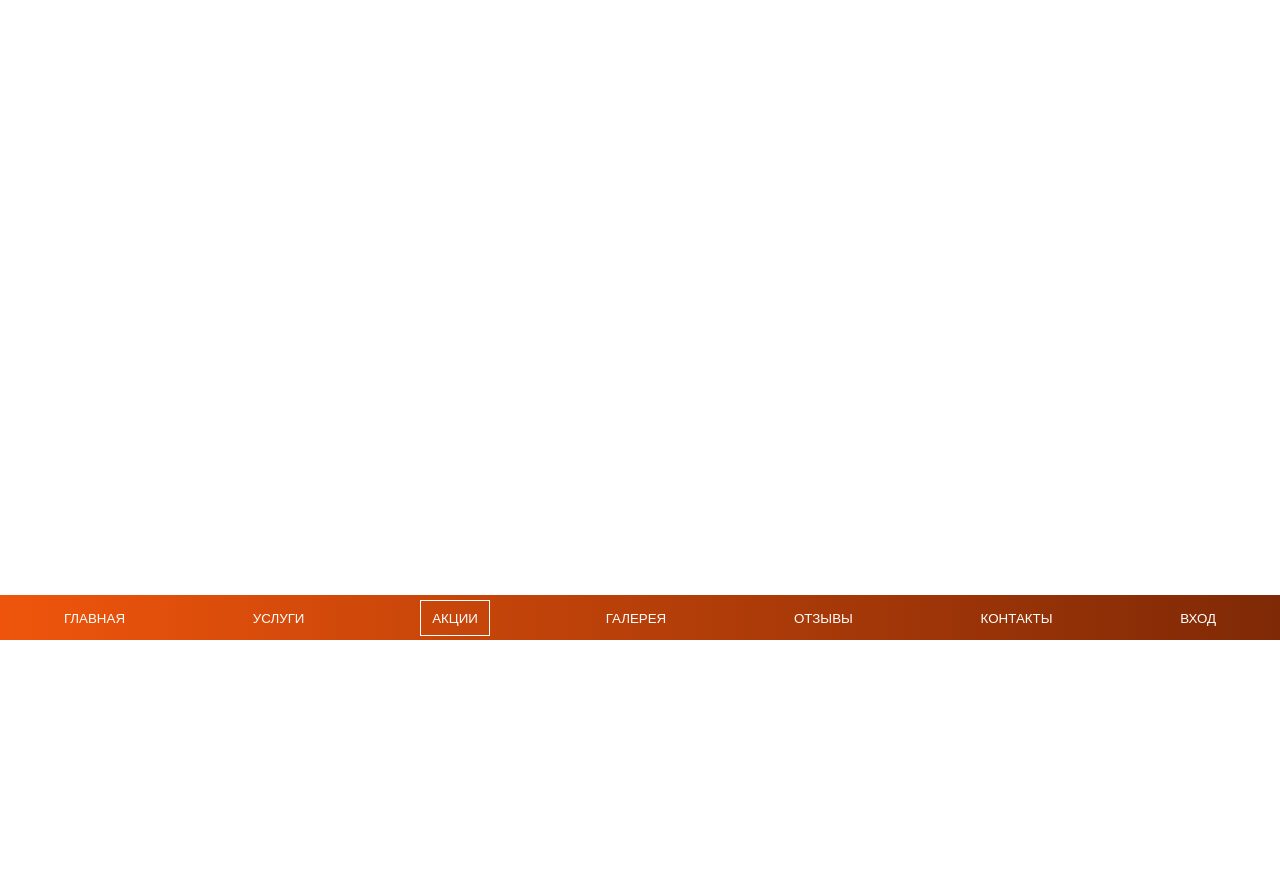
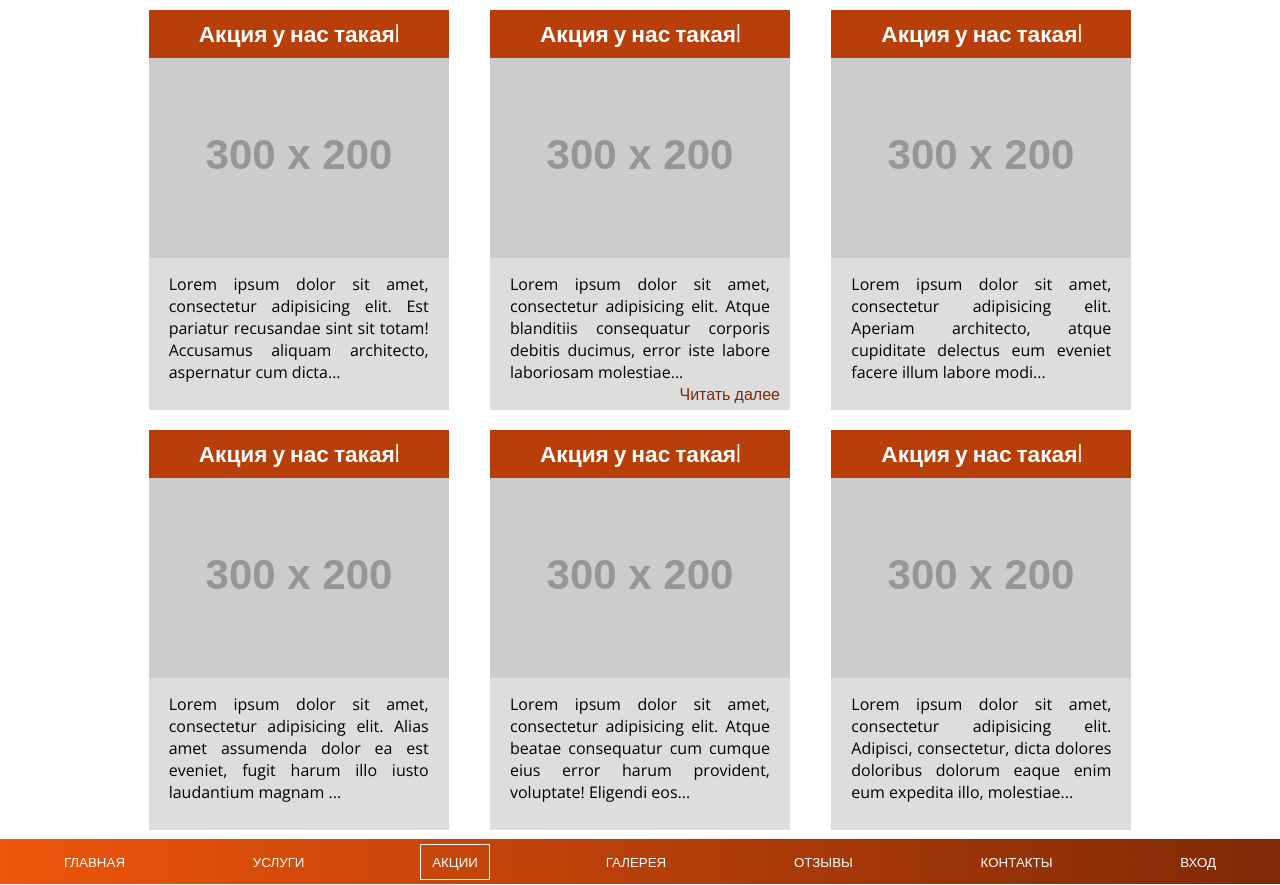
Before and after one commit to frigateStudio/storm.ru, a PHP site: page /html/stock.html in a window 1280 px wide. Shown: the part 160-1045 px from the top of the page. Before the commit the page ends 800 px from the top, so only its background shows below. Run offline with PHP 8.4, Linux system fonts and the light colour scheme; grey boxes labelled with a size stand in for pictures from a placeholder-image service; some libraries are stand-ins or nearby versions.

Commit message:
верстка акций

```diff
--- a/html/stock.html
+++ b/html/stock.html
@@ -50,7 +50,44 @@
         </menu>
     </header>
     <main>
+<div class="stock">
+    <div class="cart_stock">
+        <h3>Акция у нас такая!</h3>
+        <img src="http://dummyimage.com/300x200/439406"/>
+        <p>Lorem ipsum dolor sit amet, consectetur adipisicing elit. Est pariatur recusandae sint sit totam! Accusamus aliquam architecto, aspernatur cum dicta... </p>
 
+    </div>
+    <div class="cart_stock">
+        <h3>Акция у нас такая!</h3>
+        <img src="http://dummyimage.com/300x200/32eee6"/>
+        <p>Lorem ipsum dolor sit amet, consectetur adipisicing elit. Atque blanditiis consequatur corporis debitis ducimus, error iste labore laboriosam molestiae...</p>
+        <div class="more"><a href="#">Читать далее</a></div>
+    </div>
+    <div class="cart_stock">
+        <h3>Акция у нас такая!</h3>
+        <img src="http://dummyimage.com/300x200/ff940f"/>
+        <p>Lorem ipsum dolor sit amet, consectetur adipisicing elit. Aperiam architecto, atque cupiditate delectus eum eveniet facere illum labore modi... </p>
+
+    </div>
+    <div class="cart_stock">
+        <h3>Акция у нас такая!</h3>
+        <img src="http://dummyimage.com/300x200/32b056"/>
+        <p>Lorem ipsum dolor sit amet, consectetur adipisicing elit. Alias amet assumenda dolor ea est eveniet, fugit harum illo iusto laudantium magnam ...</p>
+
+    </div>
+    <div class="cart_stock">
+        <h3>Акция у нас такая!</h3>
+        <img src="http://dummyimage.com/300x200/ff9456"/>
+        <p>Lorem ipsum dolor sit amet, consectetur adipisicing elit. Atque beatae consequatur cum cumque eius error harum provident, voluptate! Eligendi eos... </p>
+
+    </div>
+    <div class="cart_stock">
+        <h3>Акция у нас такая!</h3>
+        <img src="http://dummyimage.com/300x200/320056"/>
+        <p>Lorem ipsum dolor sit amet, consectetur adipisicing elit. Adipisci, consectetur, dicta dolores doloribus dolorum eaque enim eum expedita illo, molestiae...</p>
+
+    </div>
+</div>
     </main>
     <footer>
         <menu>
--- a/html/styles/styles.css
+++ b/html/styles/styles.css
@@ -112,6 +112,41 @@ footer {
     font-size: 15pt;
     font-style: normal; }
 
+.stock {
+  width: 80%;
+  margin: 0 auto;
+  overflow: hidden;
+  display: -webkit-flex;
+  /* Safari */
+  display: flex;
+  -webkit-flex-wrap: wrap;
+  /* Safari */
+  flex-wrap: wrap; }
+  .stock .cart_stock {
+    text-align: center;
+    height: 400px;
+    width: 300px;
+    background-color: #ddd;
+    margin: 10px auto; }
+    .stock .cart_stock h3 {
+      background-color: #b83f0a;
+      color: white;
+      padding: 10px 0;
+      font-family: "Poiret One", sans-serif;
+      font-size: 17pt; }
+    .stock .cart_stock img {
+      width: 300px;
+      height: 200px; }
+    .stock .cart_stock p {
+      padding: 10px 20px;
+      text-align: justify; }
+    .stock .cart_stock .more {
+      text-align: right;
+      margin: -10px 10px 10px 0; }
+      .stock .cart_stock .more a {
+        color: #7F2906;
+        font-weight: 400; }
+
 /*адаптация*/
 @media (max-width: 900px) {
   #logo {
--- a/html/styles/styles.scss
+++ b/html/styles/styles.scss
@@ -136,6 +136,58 @@ footer{
     font-style: normal;
   }
 }
+.stock{
+  width: 80%;
+  margin: 0 auto;
+  overflow: hidden;
+  display: -webkit-flex; /* Safari */
+  display: flex;
+  -webkit-flex-wrap: wrap; /* Safari */
+  flex-wrap: wrap;
+
+
+
+  .cart_stock{
+
+    text-align: center;
+    height: 400px;
+    width: 300px;
+    background-color: #ddd;
+    margin: 10px auto;
+    h3{
+      background-color:#b83f0a;
+      color:white;
+      padding:10px 0;
+      font-family: "Poiret One", sans-serif;
+      font-size: 17pt;
+    }
+    img{
+      width: 300px;
+      height: 200px;
+    }
+  p{
+    padding: 10px 20px;
+    text-align: justify;
+
+  }
+  .more{
+    text-align: right;
+    margin:-10px 10px 10px 0;
+    a{
+      color:#7F2906;
+      font-weight: 400;
+    }
+
+
+  }
+
+  }
+
+
+
+
+
+}
 
 
 
```
Also changed, not shown: html/contacts.html (added, +72 -0 lines), html/galery.html (added, +72 -0 lines), html/review.html (added, +72 -0 lines), html/services.html (added, +72 -0 lines), 4 other files.
